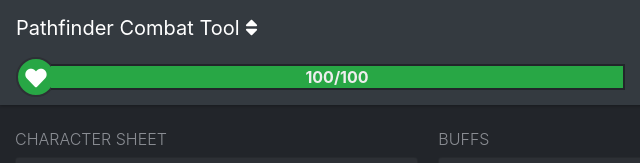
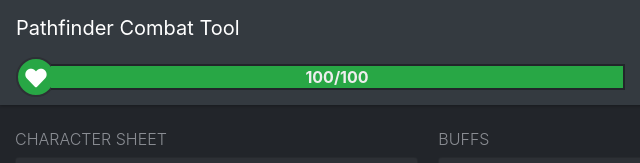
Before and after one commit to Bloosky333/bloosky333.github.io, a plain HTML site: page index.html in a window 1280 px wide. Shown: the top 163 px of the page, 0-640 px from the left. Drawn offline with nearby package versions, Linux system fonts and the light colour scheme.

Commit message:
Release 1.2.1

```diff
--- a/index.html
+++ b/index.html
@@ -20,7 +20,7 @@
 <body>
 <div id="combat-tool">
     <nav class="navbar fixed-top navbar-dark bg-dark">
-        <a class="navbar-brand" href="#">Pathfinder Combat Tool <i class="fa fa-sort"></i> </a>
+        <a class="navbar-brand" href="#">Pathfinder Combat Tool</a>
 
         <div class="dropdown menuDropdown">
             <button class="btn dropdown-toggle" type="button" data-toggle="dropdown">
```
